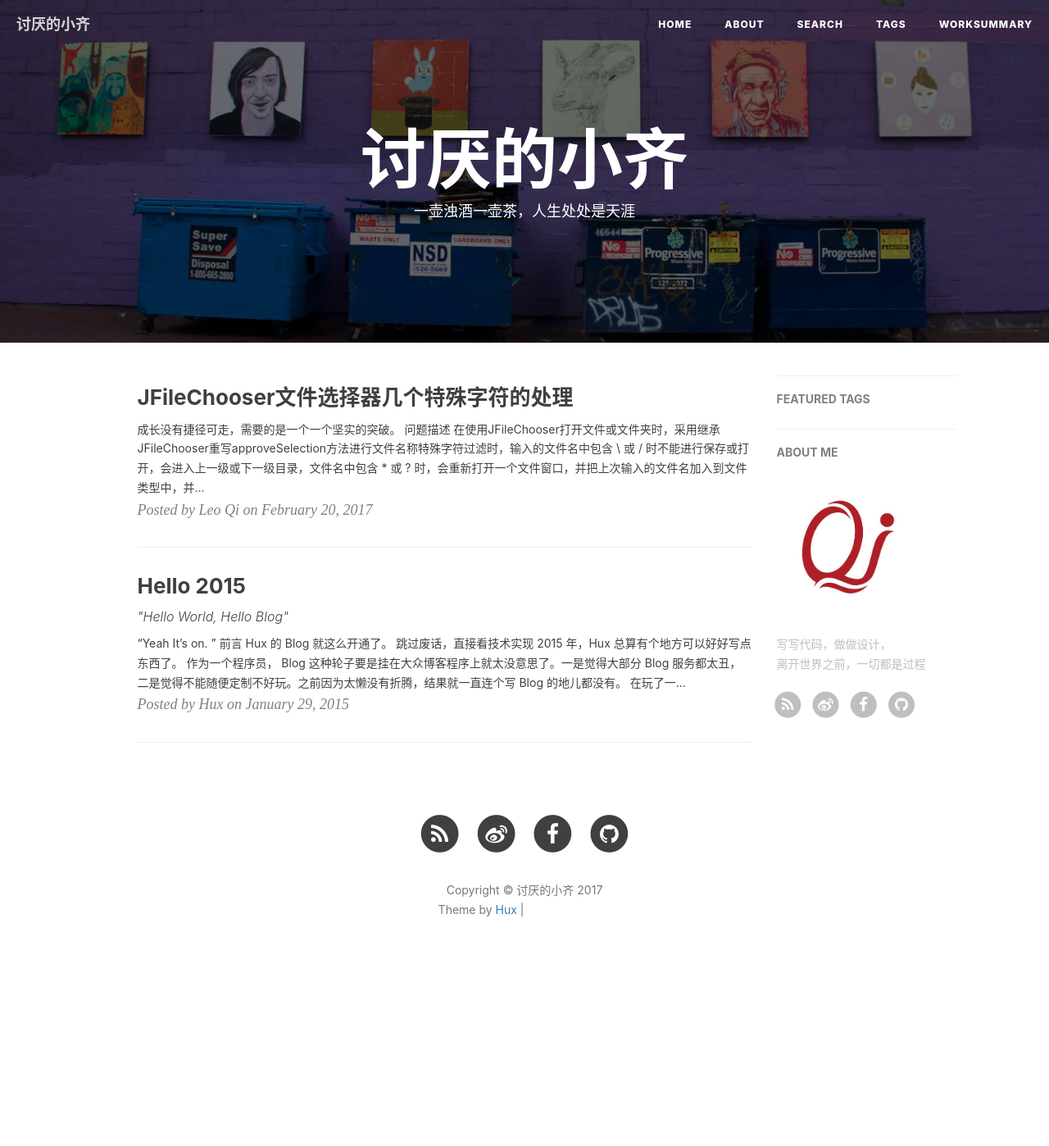
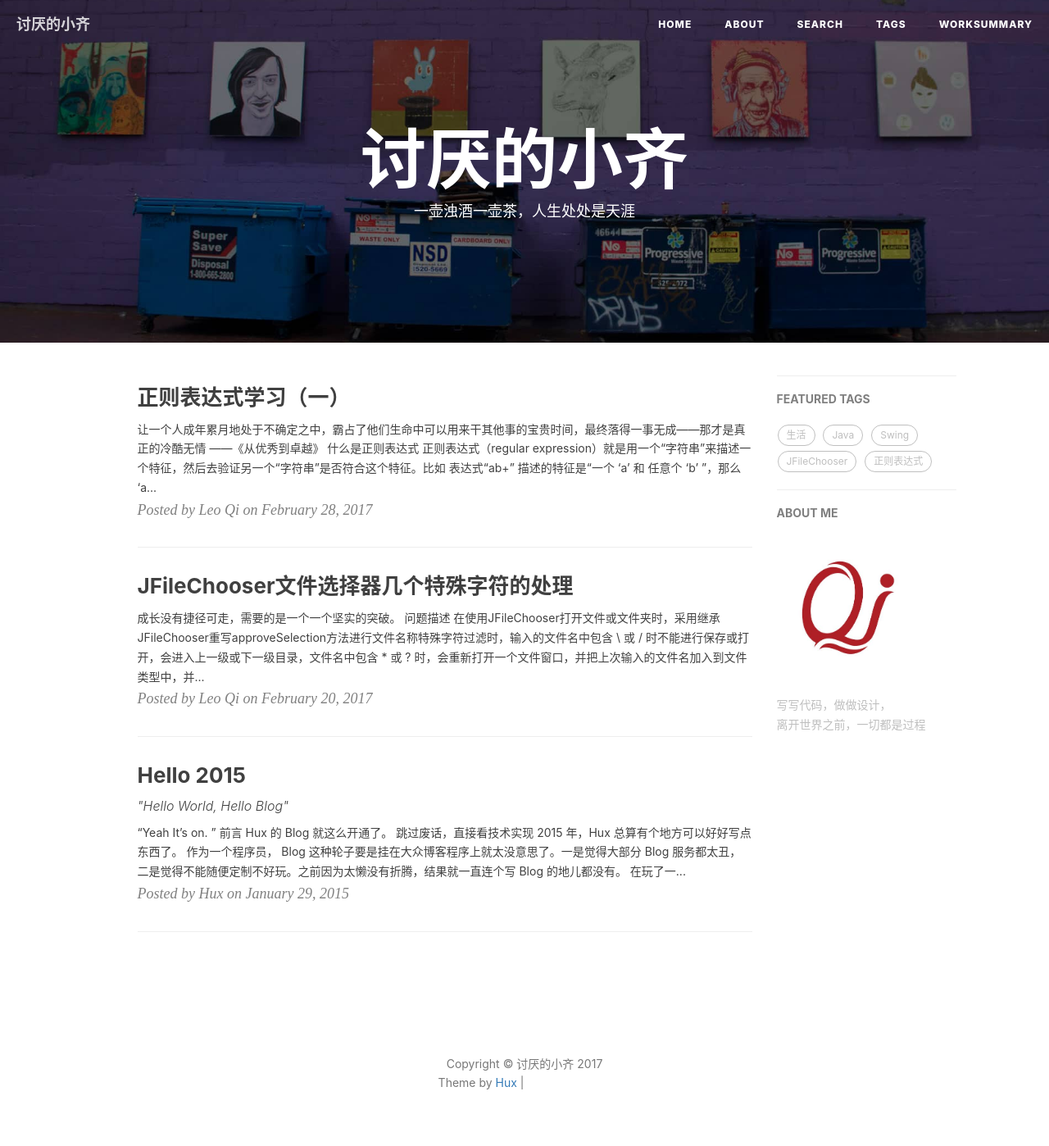
Before and after one commit to leo-qi/leo-qi, a Jekyll site: the page built from index.html, in a window 1280 px wide. Shown: the whole page at 82% size. Built offline with Jekyll 4.4.1, drawn with Linux system fonts in a browser that asks for light colours; nearby versions of some CDN libraries; the list of posts is cut into pages by our own code; comment, search, counter and statistics services are not loaded; before the commit the page ends 1187 px from its top, so only the background shows below that; grey boxes are pictures that could not be loaded.

Commit message:
显示tag

```diff
--- a/_config.yml
+++ b/_config.yml
@@ -27,7 +27,7 @@ highlighter: rouge
 permalink: pretty
 paginate: 10
 # exclude: ["less","node_modules","Gruntfile.js","package.json","README.md","README.zh.md"]
-anchorjs: true                          # if you want to customize anchor. check out line:181 of `post.html`
+anchorjs: no                           # if you want to customize anchor. check out line:181 of `post.html`
 
 
 
@@ -77,7 +77,7 @@ sidebar-avatar: /img/Log-Jpg.jpg      # use absolute URL, seeing it's used in bo
 
 # Featured Tags
 featured-tags: true                     # whether or not using Feature-Tags
-featured-condition-size: 1              # A tag will be featured if the size of it is more than this condition value
+featured-condition-size: 0              # A tag will be featured if the size of it is more than this condition value
 
 
 
--- a/_includes/head.html
+++ b/_includes/head.html
@@ -33,7 +33,7 @@
     <!-- Custom Fonts -->
     <!-- <link href="http://maxcdn.bootstrapcdn.com/font-awesome/4.3.0/css/font-awesome.min.css" rel="stylesheet" type="text/css"> -->
     <!-- Hux change font-awesome CDN to qiniu -->
-    <link href="//cdnjs.cloudflare.com/ajax/libs/font-awesome/4.6.3/css/font-awesome.min.css" rel="stylesheet" type="text/css">
+    <!-- <link href="//cdnjs.cloudflare.com/ajax/libs/font-awesome/4.6.3/css/font-awesome.min.css" rel="stylesheet" type="text/css"> -->
 
 
     <!-- Hux Delete, sad but pending in China
--- a/_layouts/page.html
+++ b/_layouts/page.html
@@ -43,7 +43,7 @@ layout: default
                 				<a href="{{ site.baseurl }}/tags/#{{ tag[0] }}" title="{{ tag[0] }}" rel="{{ tag[1].size }}">
                                     {{ tag[0] }}
                                 </a>
-                            {% endif %}
+                           {% endif %}
         				{% endfor %}
         			</div>
                 </section>
--- /dev/null
+++ b/_posts/2017-02-28-regular-expression-1.markdown
@@ -0,0 +1,40 @@
+---
+layout: post
+title: 正则表达式学习（一）
+Date:  2017-2-28
+author: "Leo Qi"
+catalog: true
+tags:
+    - 正则表达式
+---
+> 让一个人成年累月地处于不确定之中，霸占了他们生命中可以用来干其他事的宝贵时间，最终落得一事无成——那才是真正的冷酷无情    ——《从优秀到卓越》
+
+## 什么是正则表达式 ##
+
+正则表达式（regular expression）就是用一个“字符串”来描述一个特征，然后去验证另一个“字符串”是否符合这个特征。比如 表达式“ab+” 描述的特征是“一个 'a' 和 任意个 'b' ”，那么 'ab', 'abb', 'abbbbbbbbbb' 都符合这个特征。
+
+正则表达式可以用来：
+1. 验证字符串是否符合指定特征，比如验证是否是合法的邮件地址。
+2. 用来查找字符串，从一个长的文本中查找符合指定特征的字符串，比查找固定字符串更加灵活方便。
+3. 用来替换，比普通的替换更强
+
+## 正则表达式规则 ##
+
+### 普通字符 ###
+
+字母、数字、汉字、下划线、以及后边章节中没有特殊定义的标点符号，都是"普通字符"。表达式中的普通字符，在匹配一个字符串的时候，匹配与之相同的一个字符。
+
+### 简单的转义字符 ###
+
+一些不便书写的字符，采用在前面加 "\" 的方法， 这些转义字符的匹配方法与 "普通字符" 是类似的。也是匹配与之相同的一个字符。
+
+|表达式|可匹配|
+|-----|-----|
+|\r,\n|回车和换行|
+|\t   |制表符|
+|\\   |'\'本身|
+|\^   |匹配 ^ 符号本身
+|\$   |匹配 $ 符号本身
+|\.   |匹配小数点（.）本身|
+
+### 元字符 ###
```
